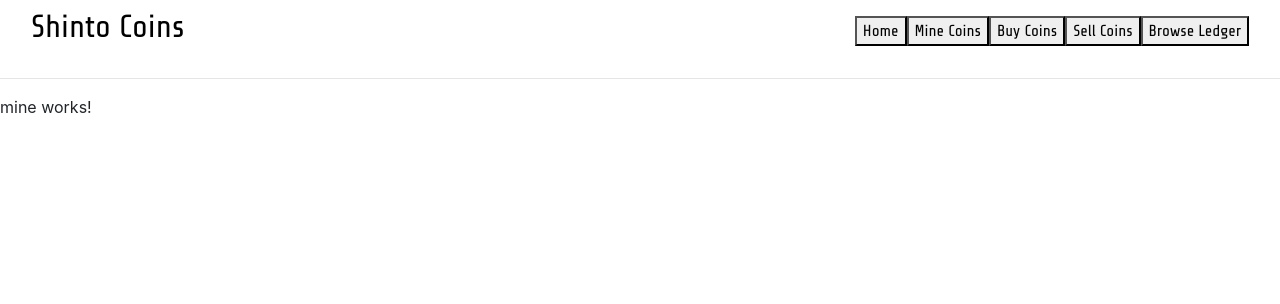
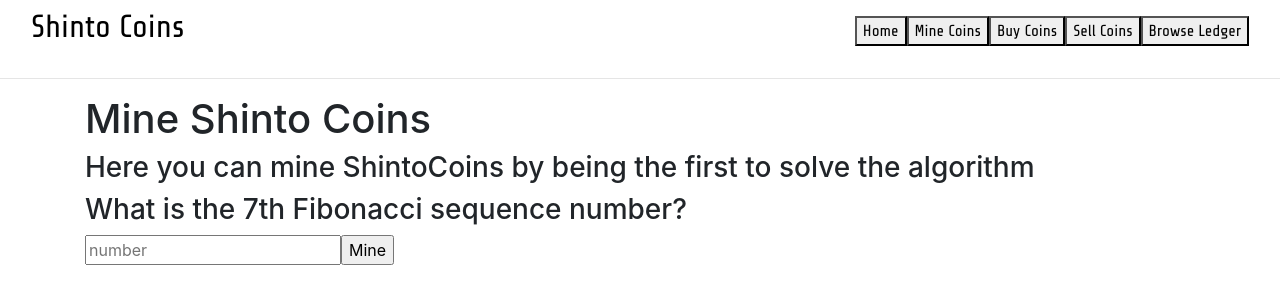
Before and after one commit to jwpowers2/shintocoins, an Angular app: page /mine in a window 1280 px wide. Shown: the top 304 px of the page. Built offline with nearby package versions, Linux system fonts and the light colour scheme.

Commit message:
add layout for mine component

```diff
--- a/src/app/mine/mine.component.html
+++ b/src/app/mine/mine.component.html
@@ -1,3 +1,11 @@
-<p>
-  mine works!
-</p>
+<div class="container justify-content-center">
+<h1>Mine Shinto Coins</h1>
+
+<h3>Here you can mine ShintoCoins by being the first to solve the algorithm</h3>
+<h3>What is the 7th Fibonacci sequence number?</h3>
+<form>
+<input type="text" name="number" placeholder="number">
+<input type="submit" name="submit" value="Mine">
+</form>
+
+</div>
```
